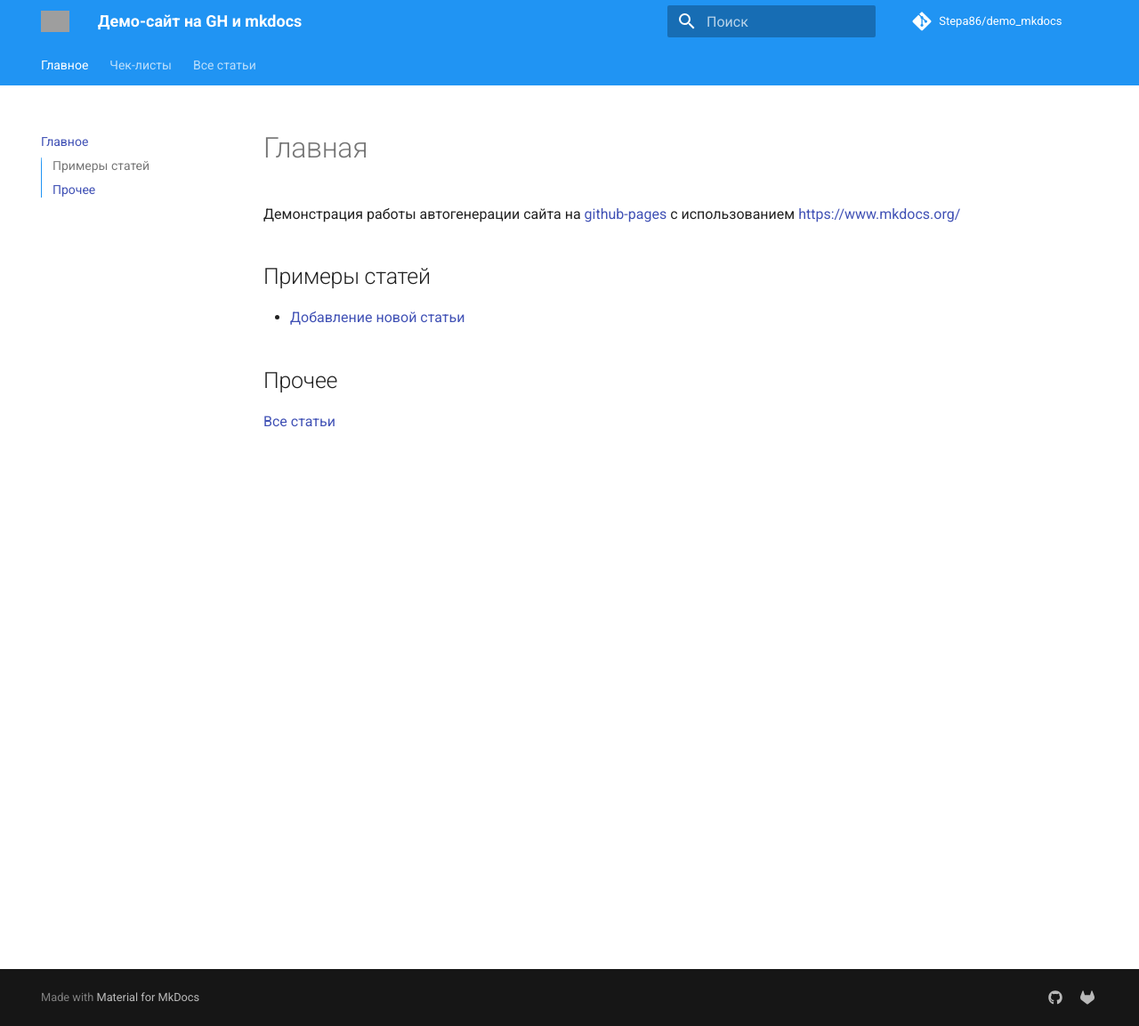
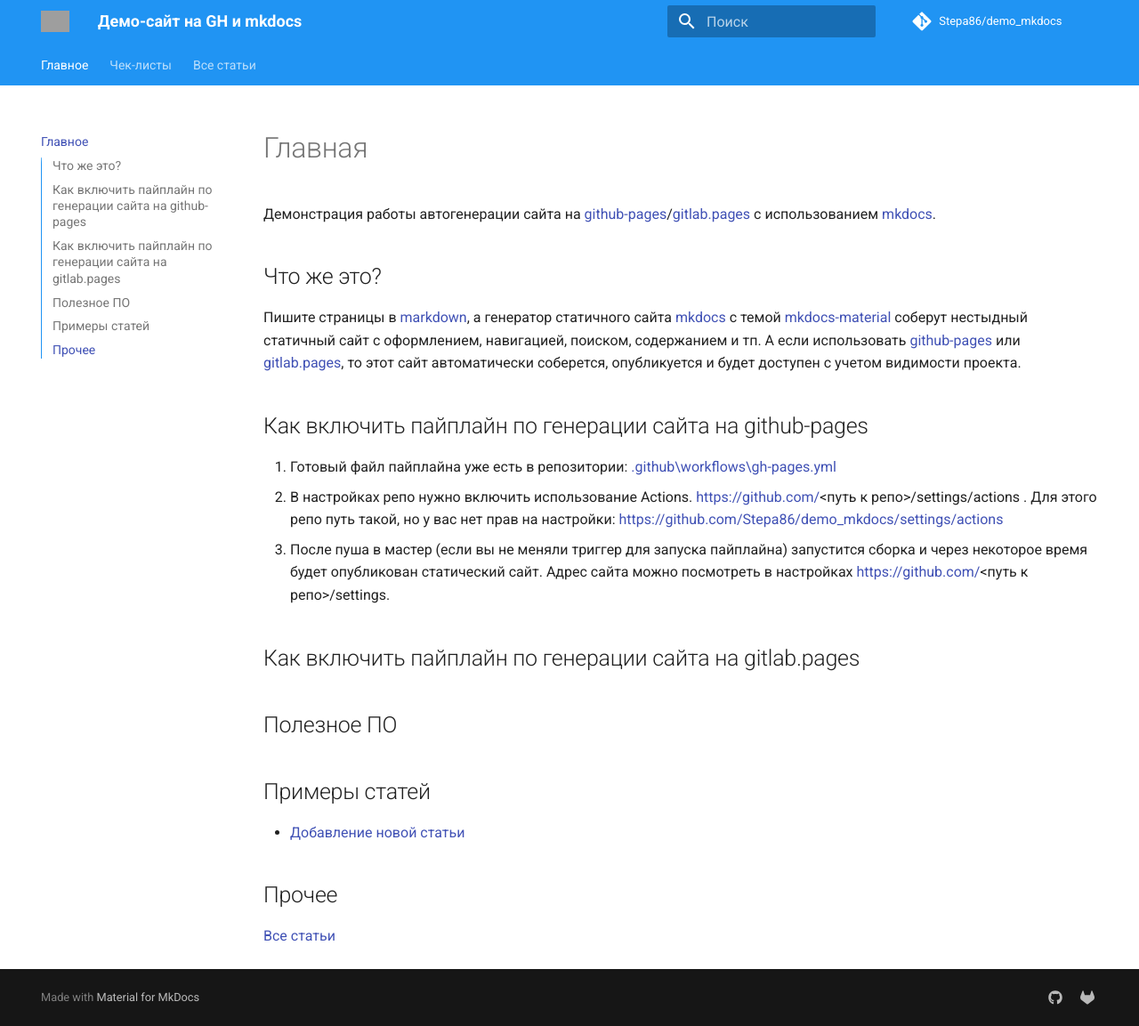
Before and after one commit to Stepa86/demo_mkdocs, an MkDocs documentation site: the page built from docs/index.md, in a window 1280 px wide and 1153 px high. Shown: the whole window at 89% size. Built offline with MkDocs 1.6.1 and Material for MkDocs 9.7.7, drawn with Linux system fonts in a browser that asks for light colours; comment, search, counter and statistics services are not loaded; grey boxes are pictures that could not be loaded.

Commit message:
Описание пайпа для GP

```diff
--- a/docs/index.md
+++ b/docs/index.md
@@ -1,6 +1,21 @@
 # Главная
 
-Демонстрация работы автогенерации сайта на [github-pages](https://pages.github.com/) с использованием https://www.mkdocs.org/
+Демонстрация работы автогенерации сайта на [github-pages](https://pages.github.com/)/[gitlab.pages](https://docs.gitlab.com/ee/user/project/pages/) с использованием [mkdocs](https://www.mkdocs.org/).
+
+## Что же это?
+
+Пишите страницы в [markdown](https://ru.wikipedia.org/wiki/Markdown), а генератор статичного сайта [mkdocs](https://www.mkdocs.org/) с темой [mkdocs-material](https://squidfunk.github.io/mkdocs-material/) соберут нестыдный статичный сайт с оформлением, навигацией, поиском, содержанием и тп. А если использовать [github-pages](https://pages.github.com/) или [gitlab.pages](https://docs.gitlab.com/ee/user/project/pages/), то этот сайт автоматически соберется, опубликуется и будет доступен с учетом видимости проекта.
+
+## Как включить пайплайн по генерации сайта на github-pages
+
+1. Готовый файл пайплайна уже есть в репозитории: [.github\workflows\gh-pages.yml](https://github.com/Stepa86/demo_mkdocs/blob/master/.github/workflows/gh-pages.yml)
+2. В настройках репо нужно включить использование Actions. https://github.com/<путь к репо>/settings/actions . Для этого репо путь такой, но у вас нет прав на настройки: https://github.com/Stepa86/demo_mkdocs/settings/actions
+3. После пуша в мастер (если вы не меняли триггер для запуска пайплайна) запустится сборка и через некоторое время будет опубликован статический сайт. Адрес сайта можно посмотреть в настройках https://github.com/<путь к репо>/settings.
+
+## Как включить пайплайн по генерации сайта на gitlab.pages
+
+## Полезное ПО
+
 
 ## Примеры статей
 
```
